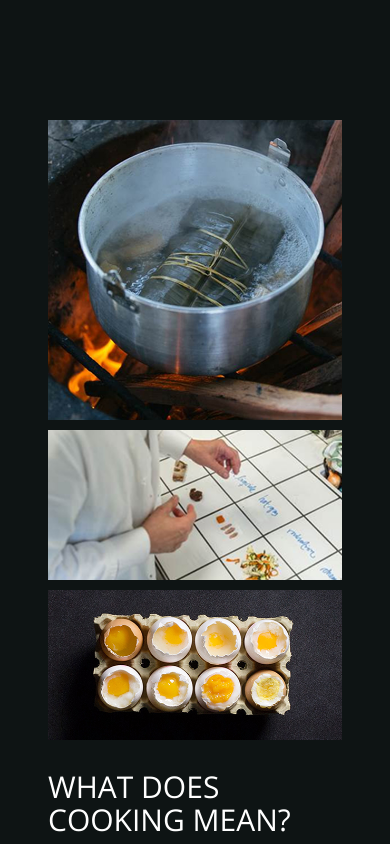
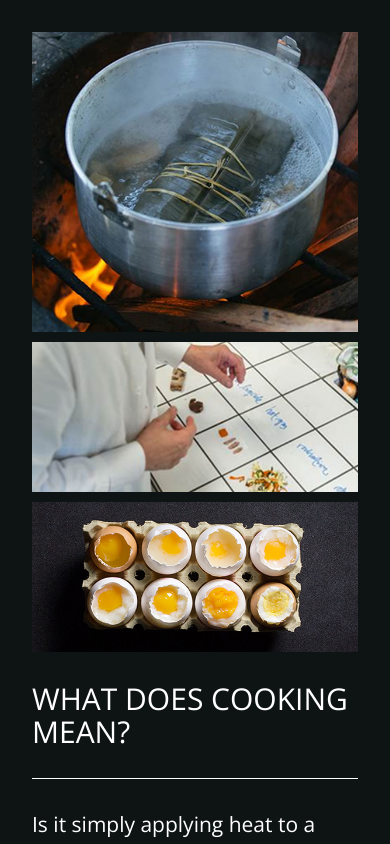
Before and after one commit to Manhud/Tasteology, a Next.js app: page / in a window 390 px wide. Shown: the top 844 px of the page. Built offline with nearby package versions, Linux system fonts and the light colour scheme.

Commit message:
style(responsive): improve mobile and tablet layouts

```diff
--- a/src/app/layout.tsx
+++ b/src/app/layout.tsx
@@ -66,7 +66,9 @@ export default function RootLayout({
       <head>
         <link href="https://tasteology.vercel.app/" rel="canonical" />
       </head>
-      <body className={`${openSans.variable} antialiased px-8 py-[120px]`}>
+      <body
+        className={`${openSans.variable} antialiased px-8 py-8 md:py-20 md:px-20 lg:py-[160px]`}
+      >
         {children}
       </body>
     </html>
--- a/src/components/card-block.tsx
+++ b/src/components/card-block.tsx
@@ -7,7 +7,6 @@ import Image from "next/image";
 import { logClick } from "@/lib/utils";
 
 import { Modal } from "./ui/modal";
-
 
 interface Card {
   id: number;
@@ -52,7 +51,7 @@ export function CardBlock() {
   };
 
   return (
-    <section className="w-full max-w-[1146px] mx-auto px-4 md:px-0">
+    <section className="w-full max-w-[1146px] mx-auto md:px-0">
       <div className="w-fit mx-auto mb-[60px]">
         <h2 className="text-center text-3xl font-light">TASTE THE COLOURS</h2>
         <hr className="border-t border-white my-[30px]" />
--- a/src/components/hero-block.tsx
+++ b/src/components/hero-block.tsx
@@ -7,7 +7,6 @@ import Image from "next/image";
 import { logClick } from "@/lib/utils";
 
 import { Modal } from "./ui/modal";
-
 
 export function HeroBlock() {
   const [isModalOpen, setIsModalOpen] = useState(false);
@@ -21,7 +20,7 @@ export function HeroBlock() {
   };
 
   return (
-    <section className="mb-[120px] w-full max-w-[1146px] mx-auto px-4 md:px-0">
+    <section className="mb-[120px] w-full max-w-[1146px] mx-auto md:px-0">
       <div className="grid grid-cols-1 gap-[30px] lg:grid-cols-[minmax(auto,754px)_minmax(auto,362px)]">
         <div className="grid grid-cols-1 gap-[10px] sm:grid-cols-2 w-full">
           <div className="relative overflow-hidden h-[300px] sm:h-[400px] lg:h-[600px] sm:col-span-2 lg:col-span-1 lg:row-span-2">
```
